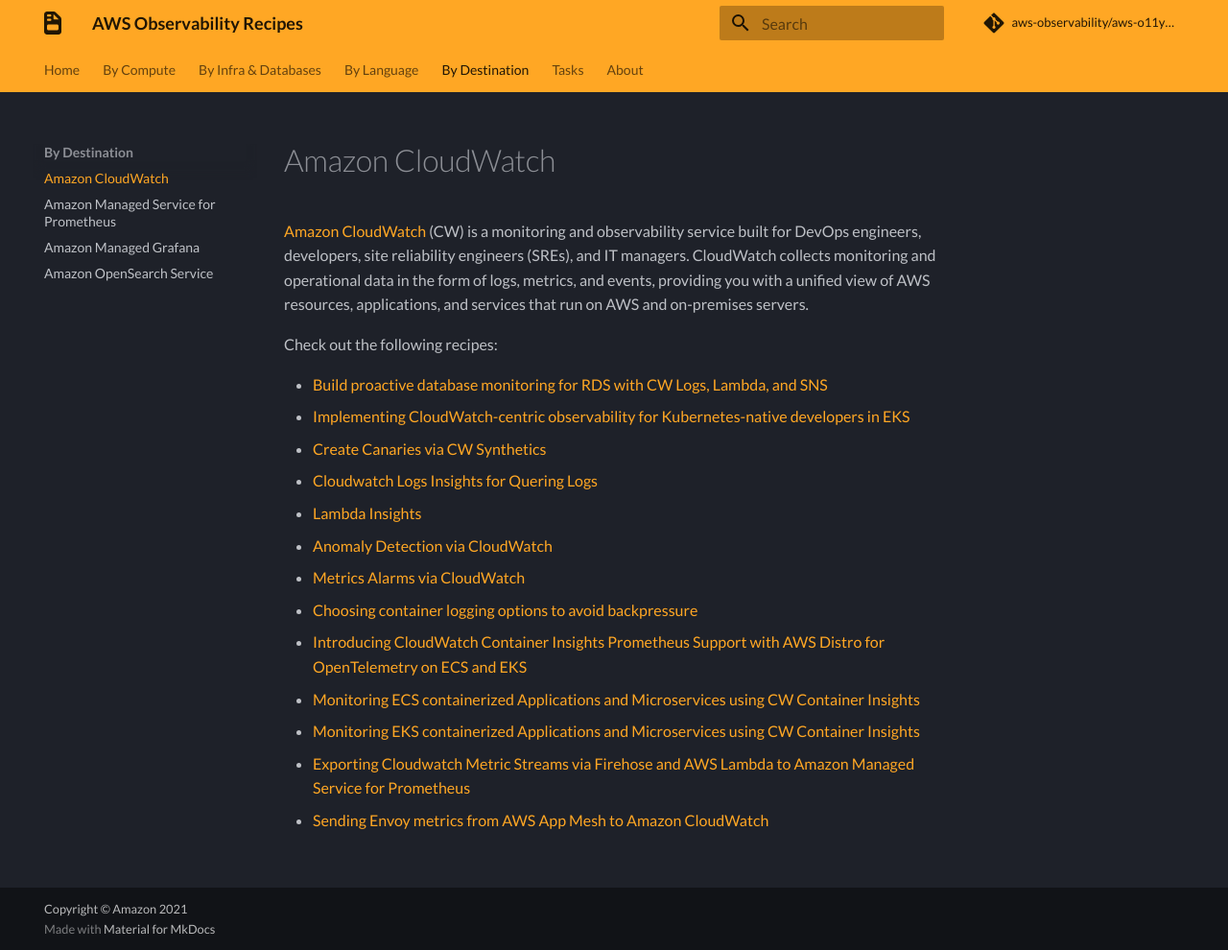
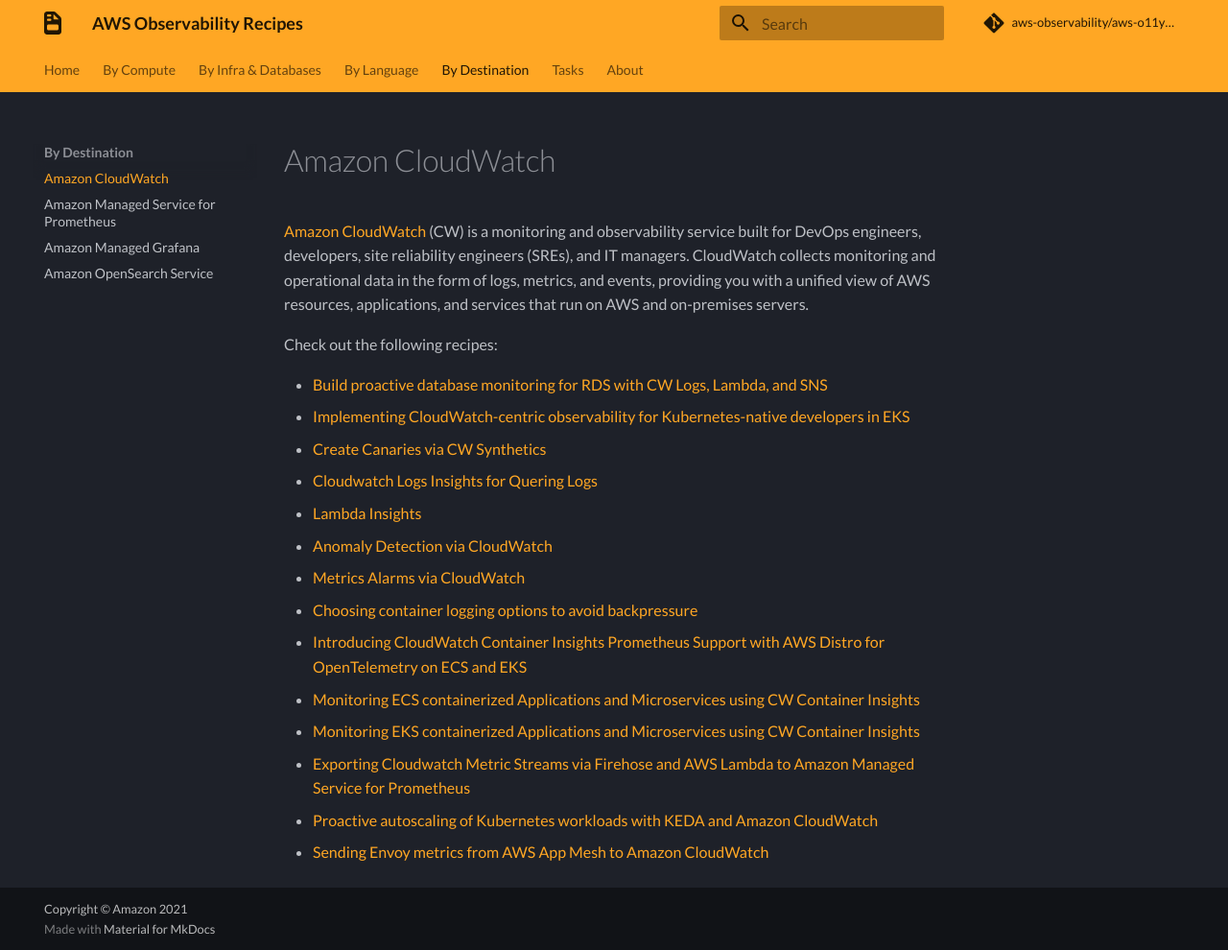
Before and after one commit to aws-observability/aws-o11y-recipes, an MkDocs documentation site: the page built from docs/cw.md, in a window 1280 px wide and 990 px high. Shown: the whole window at 96% size. Built offline with MkDocs 1.6.1 and Material for MkDocs 9.7.7, drawn with Linux system fonts in a browser that asks for light colours; some web fonts are replaced; comment, search, counter and statistics services are not loaded.

```diff
--- a/docs/cw.md
+++ b/docs/cw.md
@@ -20,6 +20,7 @@
 - [Monitoring ECS containerized Applications and Microservices using CW Container Insights][cwci-ecs]
 - [Monitoring EKS containerized Applications and Microservices using CW Container Insights][cwci-eks]
 - [Exporting Cloudwatch Metric Streams via Firehose and AWS Lambda to Amazon Managed Service for Prometheus](recipes/lambda-cw-metrics-go-amp.md)
+- [Proactive autoscaling of Kubernetes workloads with KEDA and Amazon CloudWatch][cw-keda-eks-scaling]
 - [Sending Envoy metrics from AWS App Mesh to Amazon CloudWatch][cwci-appmesh]
 
 
@@ -35,4 +36,5 @@
 [cwci-adot]: https://aws.amazon.com/blogs/containers/introducing-cloudwatch-container-insights-prometheus-support-with-aws-distro-for-opentelemetry-on-amazon-ecs-and-amazon-eks/
 [cwci-ecs]: https://observability.workshop.aws/en/containerinsights/ecs.html
 [cwci-eks]: https://observability.workshop.aws/en/containerinsights/eks.html
+[cw-keda-eks-scaling]: https://aws-blogs-prod.amazon.com/mt/proactive-autoscaling-of-kubernetes-workloads-with-keda-using-metrics-ingested-into-amazon-cloudwatch/
 [cwci-appmesh]: https://aws.amazon.com/blogs/containers/sending-envoy-metrics-from-aws-app-mesh-to-amazon-cloudwatch/
```
